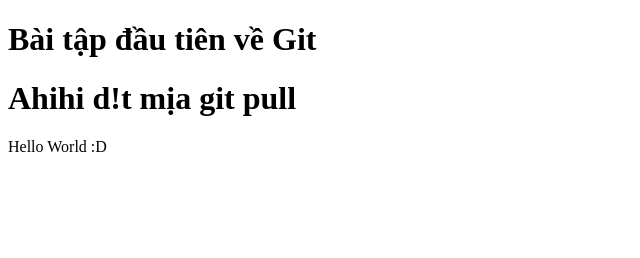
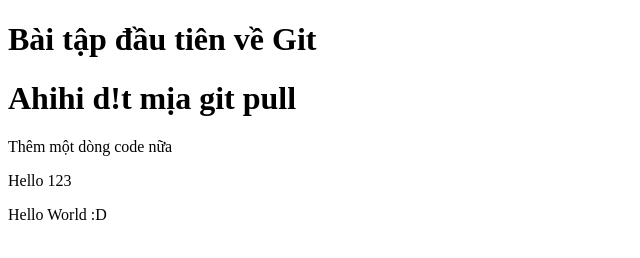
Before and after one commit to nhutplus/thietkeweb, a plain HTML site: page index.html in a window 1280 px wide. Shown: the whole page, without its empty margins (0-640 px from the left). Drawn offline with Linux system fonts and the light colour scheme.

Commit message:
Cap nhat files

```diff
--- a/index.html
+++ b/index.html
@@ -10,6 +10,8 @@
   <header>
         <h1 class="heading">Bài tập đầu tiên về Git</h1>
     <h1>Ahihi d!t mịa git pull</h1>
+    <p>Thêm một dòng code nữa</p>
+    <p>Hello 123</p>
   </header>
   <section class="content">
       <p>Hello World :D</p>
```
